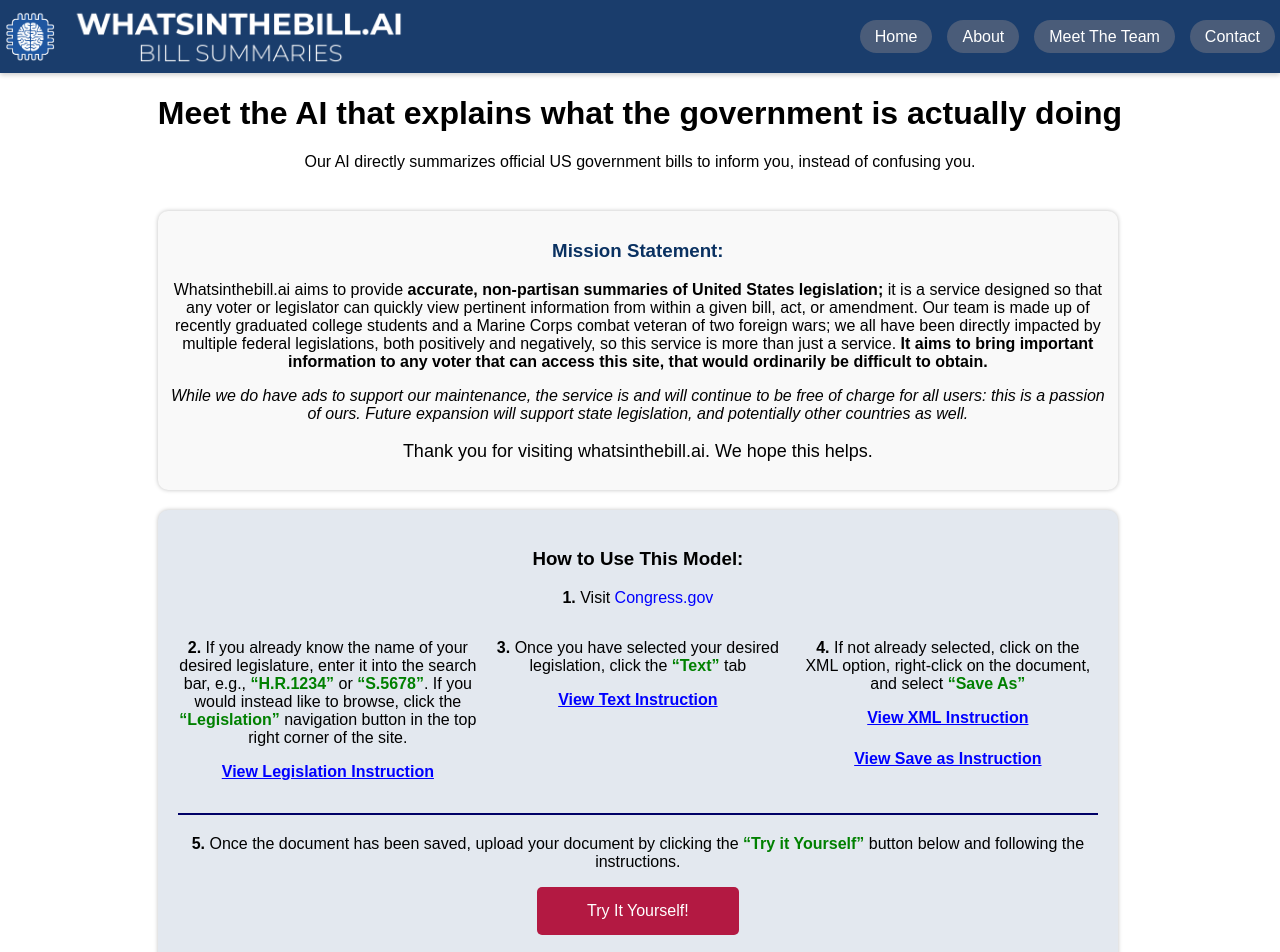
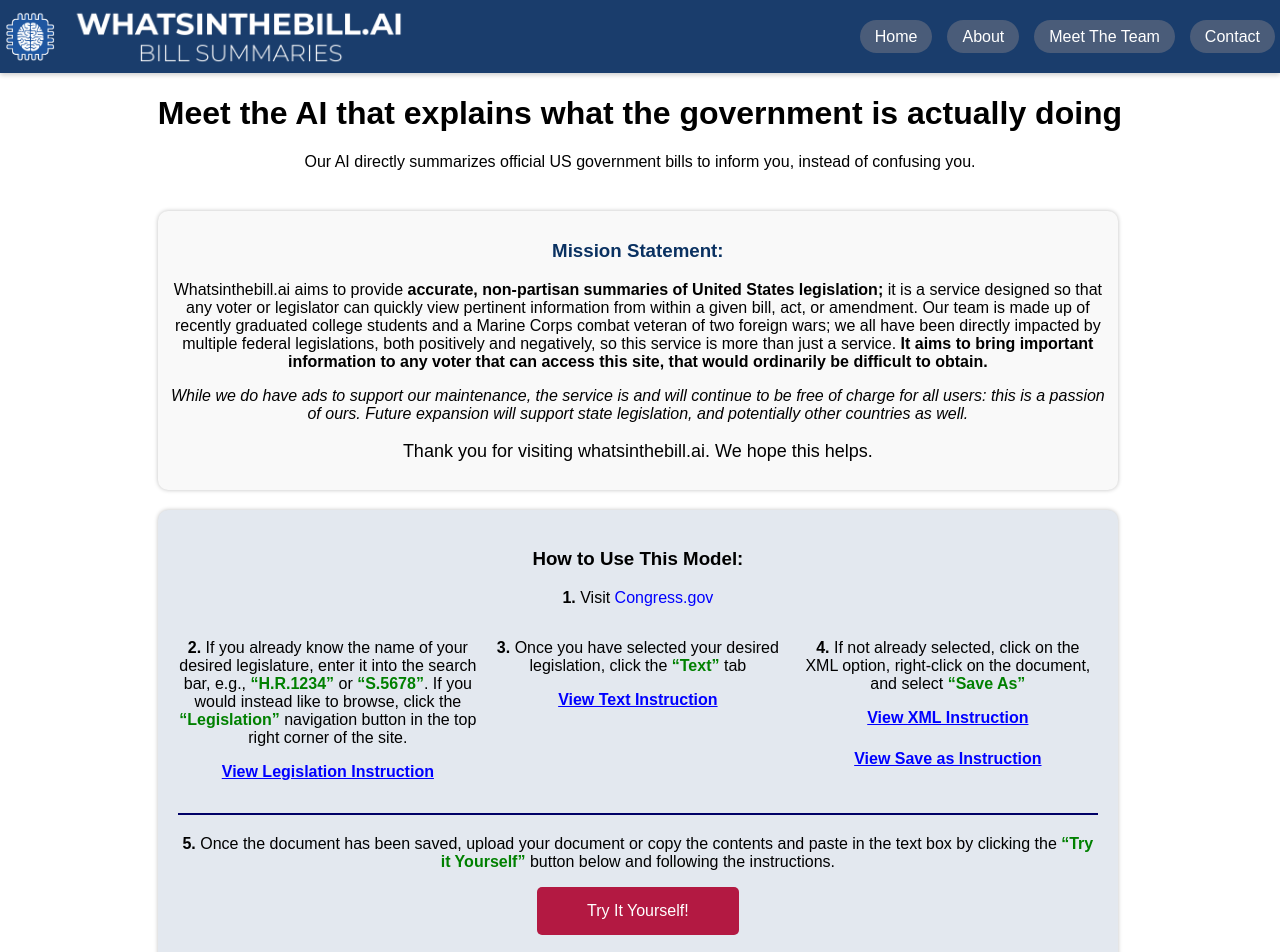
Before and after one commit to marleneh456/bill-summary-deploy, a React (Vite) app: page / in a window 1280 px wide. Shown: the top 952 px of the page. Built offline with nearby package versions, Linux system fonts and the light colour scheme.

Commit message:
update the instructions section

```diff
--- a/src/App.jsx
+++ b/src/App.jsx
@@ -170,7 +170,7 @@
                   <div className="instruction-item"> {/* Instruction step 5 */}
                     <div className="instruction-item-five">
                       <p>
-                      <span className="number-bold"> 5. </span> Once the document has been saved, upload your document by clicking the <span className="highlight-quote">“Try it Yourself”</span> button below and following the instructions.
+                      <span className="number-bold"> 5. </span> Once the document has been saved, upload your document or copy the contents and paste in the text box by clicking the <span className="highlight-quote">“Try it Yourself”</span> button below and following the instructions.
                       </p> {/* Step 5 instruction */}
                       <button className="try-it-btn" onClick={toggleUploadPopup}>
                         Try It Yourself! {/* Button to open the upload popup */}
```
